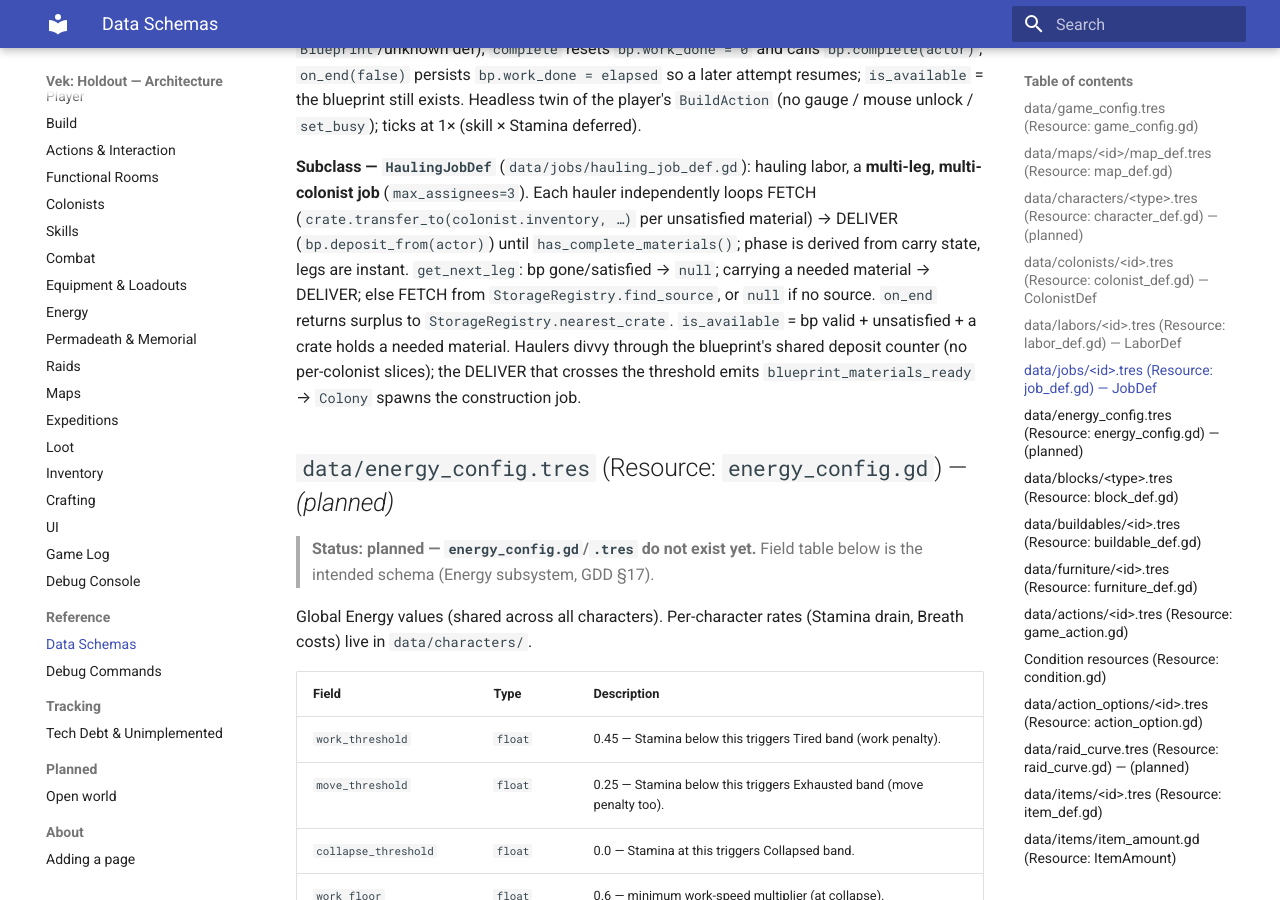
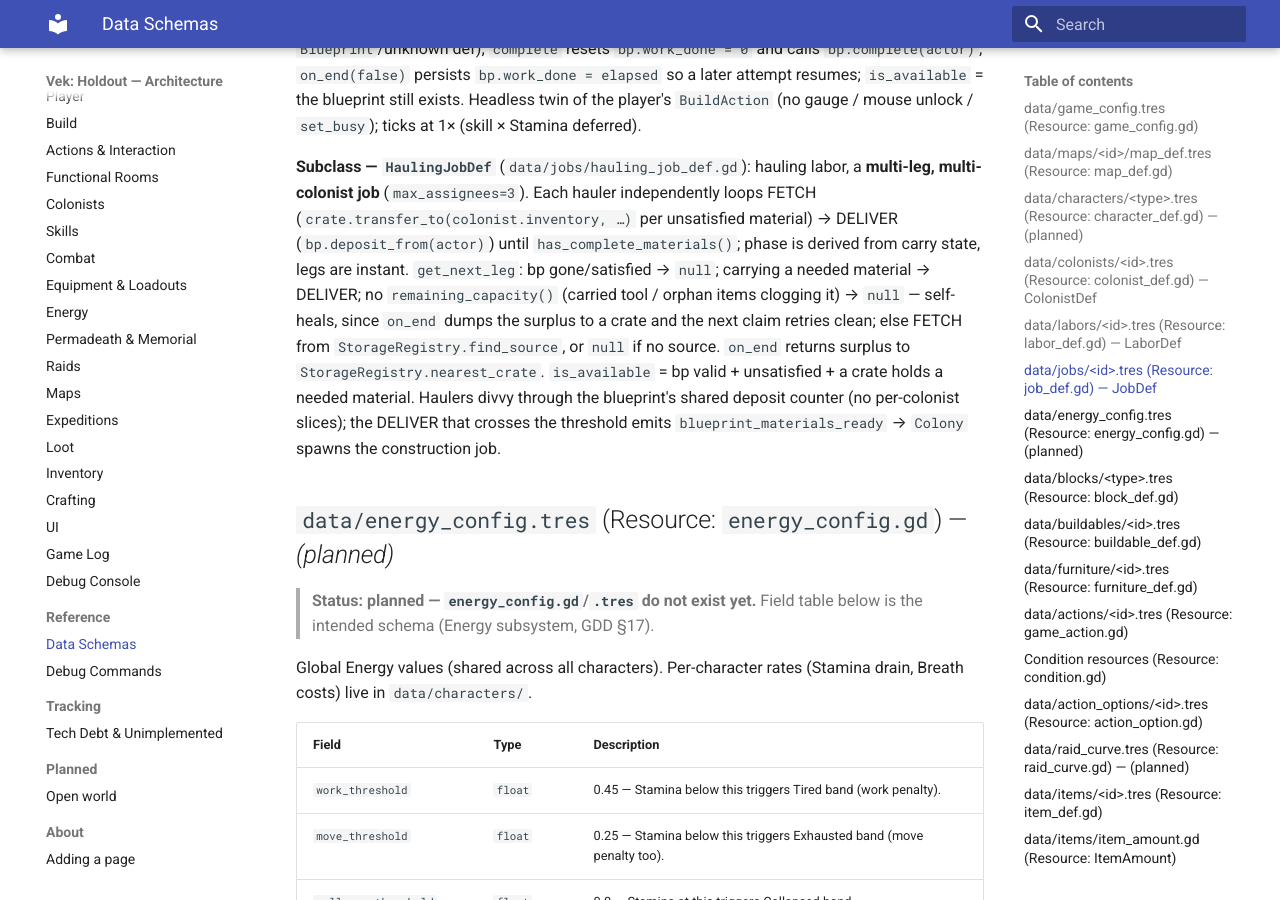
Before and after one commit to gdgonzaga/vek-holdout, an MkDocs documentation site: the page built from docs/architecture/data-schemas.md, in a window 1280 px wide and 900 px high, scrolled down 3894 px. Built offline with MkDocs 1.6.1 and Material for MkDocs 9.7.7, drawn with Linux system fonts in a browser that asks for light colours.

Commit message:
docs(arch): document hauling capacity-guard null-branch
data-schemas.md's HaulingJobDef get_next_leg summary listed three
null-branches but skipped the fourth that the carry-capacity guard
introduced (commit 0881233, fix #9): remaining_capacity() <= 0.0 -> null,
which self-heals via on_end dumping the surplus to a crate so the next
claim retries clean. Added it in branch order (DELIVER -> capacity-null
-> FETCH) so the prose matches the committed code.

mkdocs build --strict -> exit 0.

```diff
--- a/docs/architecture/data-schemas.md
+++ b/docs/architecture/data-schemas.md
@@ -75,7 +75,7 @@ Reusable template for one kind of colonist work — one subclass per Labor, auth
 
 **Subclass — `ConstructionJobDef`** (`data/jobs/construction_job_def.gd`): construction labor, a **one-leg job** (`max_assignees=1`). `get_next_leg` returns the blueprint leg once then `null`; `begin` returns `BuildLibrary.get_def(bp.target_def_id).build_time` (0 if not a `Blueprint`/unknown def); `complete` resets `bp.work_done = 0` and calls `bp.complete(actor)`; `on_end(false)` persists `bp.work_done = elapsed` so a later attempt resumes; `is_available` = the blueprint still exists. Headless twin of the player's `BuildAction` (no gauge / mouse unlock / `set_busy`); ticks at 1× (skill × Stamina deferred).
 
-**Subclass — `HaulingJobDef`** (`data/jobs/hauling_job_def.gd`): hauling labor, a **multi-leg, multi-colonist job** (`max_assignees=3`). Each hauler independently loops FETCH (`crate.transfer_to(colonist.inventory, …)` per unsatisfied material) → DELIVER (`bp.deposit_from(actor)`) until `has_complete_materials()`; phase is derived from carry state, legs are instant. `get_next_leg`: bp gone/satisfied → `null`; carrying a needed material → DELIVER; else FETCH from `StorageRegistry.find_source`, or `null` if no source. `on_end` returns surplus to `StorageRegistry.nearest_crate`. `is_available` = bp valid + unsatisfied + a crate holds a needed material. Haulers divvy through the blueprint's shared deposit counter (no per-colonist slices); the DELIVER that crosses the threshold emits `blueprint_materials_ready` → `Colony` spawns the construction job.
+**Subclass — `HaulingJobDef`** (`data/jobs/hauling_job_def.gd`): hauling labor, a **multi-leg, multi-colonist job** (`max_assignees=3`). Each hauler independently loops FETCH (`crate.transfer_to(colonist.inventory, …)` per unsatisfied material) → DELIVER (`bp.deposit_from(actor)`) until `has_complete_materials()`; phase is derived from carry state, legs are instant. `get_next_leg`: bp gone/satisfied → `null`; carrying a needed material → DELIVER; no `remaining_capacity()` (carried tool / orphan items clogging it) → `null` — self-heals, since `on_end` dumps the surplus to a crate and the next claim retries clean; else FETCH from `StorageRegistry.find_source`, or `null` if no source. `on_end` returns surplus to `StorageRegistry.nearest_crate`. `is_available` = bp valid + unsatisfied + a crate holds a needed material. Haulers divvy through the blueprint's shared deposit counter (no per-colonist slices); the DELIVER that crosses the threshold emits `blueprint_materials_ready` → `Colony` spawns the construction job.
 
 ## `data/energy_config.tres` (Resource: `energy_config.gd`) — *(planned)*
 
```
